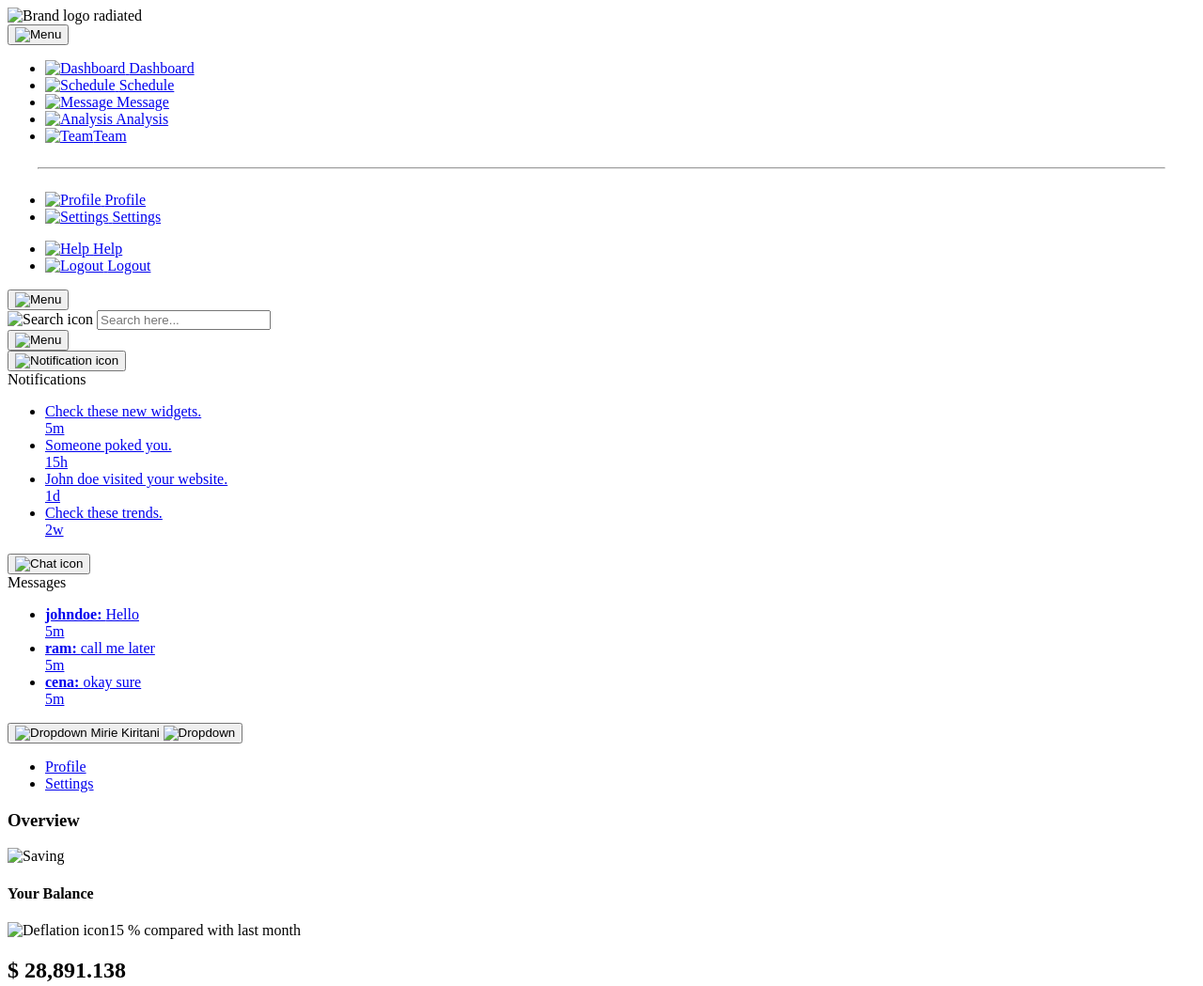
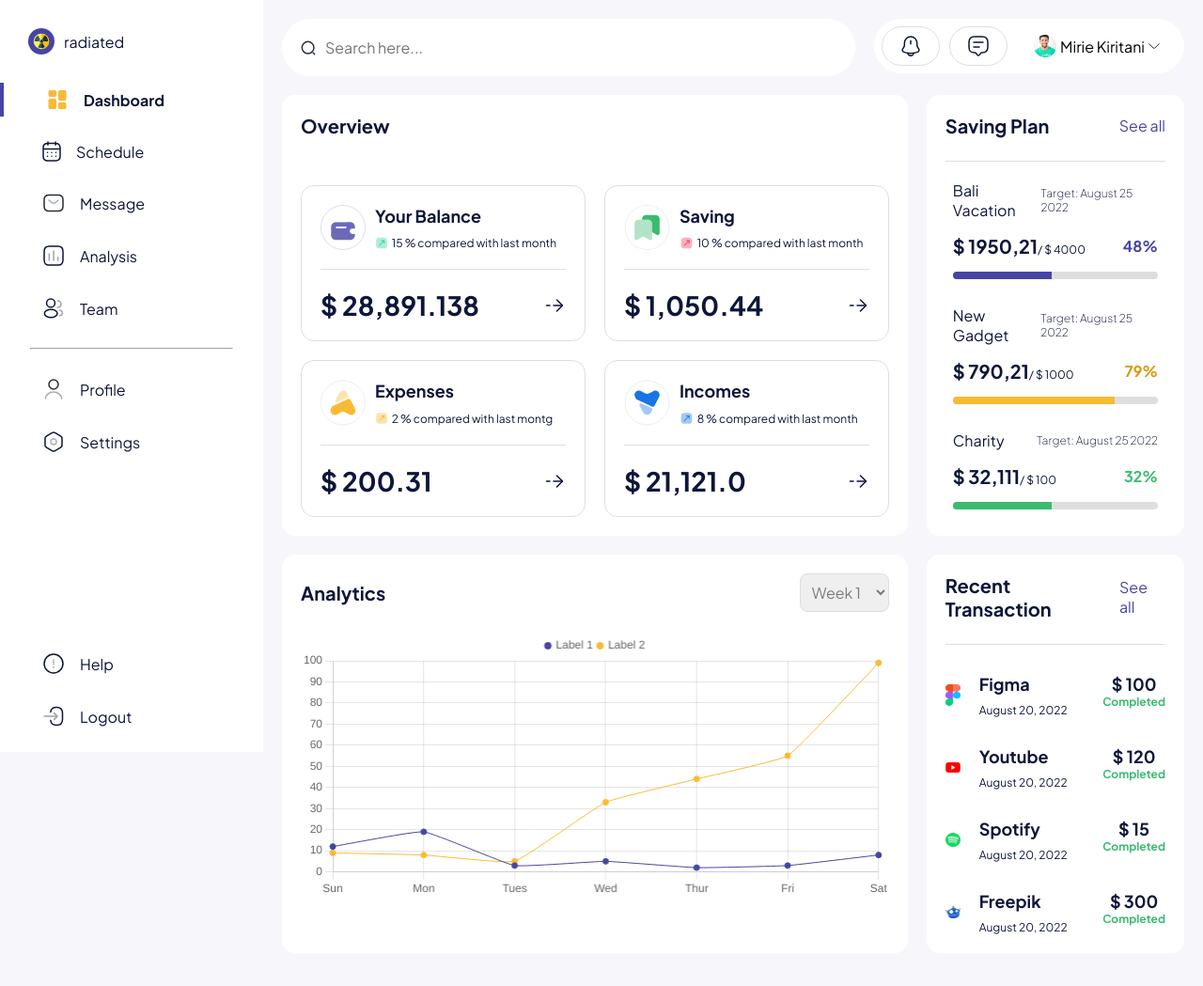
Before and after one commit to radiaated/intuji-frontend-associate-challenge, a plain HTML site: page index.html in a window 1280 px wide. Shown: the top 1049 px of the page at 94% size. Drawn offline with nearby package versions, Linux system fonts and the light colour scheme; the site is published under a folder, as on GitHub Pages, so addresses that start at the root find nothing.

```diff
--- a/index.html
+++ b/index.html
@@ -4,7 +4,7 @@
     <meta charset="UTF-8" />
     <meta name="viewport" content="width=device-width, initial-scale=1.0" />
 
-    <link rel="stylesheet" href="/css/styles.css" />
+    <link rel="stylesheet" href="css/styles.css" />
     <title>Document</title>
   </head>
   <body>
@@ -15,7 +15,7 @@
       <div id="sidebar-header">
         <div class="sidebar__brand">
           <img
-            src="/assets/image/brand-logo.svg"
+            src="assets/image/brand-logo.svg"
             style="height: 28px"
             alt="Brand logo"
             id="sidebar-brand-logo"
@@ -24,7 +24,7 @@
         </div>
         <button class="btn btn-header-nav btn-sidebar-collapse">
           <img
-            src="/assets/icons/icon-hamburger.svg"
+            src="assets/icons/icon-hamburger.svg"
             style="height: 28px"
             alt="Menu"
           />
@@ -35,32 +35,32 @@
           <ul class="sidebar-navbar__links">
             <li class="sidebar-navbar__links__item active">
               <a href="#" class="sidebar-navbar__links__item__link"
-                ><img src="/assets/icons/icon-dashboard.svg" alt="Dashboard" />
+                ><img src="assets/icons/icon-dashboard.svg" alt="Dashboard" />
 
                 <span>Dashboard</span></a
               >
             </li>
             <li class="sidebar-navbar__links__item">
               <a href="#" class="sidebar-navbar__links__item__link"
-                ><img src="/assets/icons/icon-calendar.svg" alt="Schedule" />
+                ><img src="assets/icons/icon-calendar.svg" alt="Schedule" />
                 <span>Schedule</span></a
               >
             </li>
             <li class="sidebar-navbar__links__item">
               <a href="#" class="sidebar-navbar__links__item__link"
-                ><img src="/assets/icons/icon-message.svg" alt="Message" />
+                ><img src="assets/icons/icon-message.svg" alt="Message" />
                 <span>Message</span></a
               >
             </li>
             <li class="sidebar-navbar__links__item">
               <a href="#" class="sidebar-navbar__links__item__link"
-                ><img src="/assets/icons/icon-chart.svg" alt="Analysis" />
+                ><img src="assets/icons/icon-chart.svg" alt="Analysis" />
                 <span>Analysis</span></a
               >
             </li>
             <li class="sidebar-navbar__links__item">
               <a href="#" class="sidebar-navbar__links__item__link"
-                ><img src="/assets/icons/icon-team.svg" alt="Team" /><span
+                ><img src="assets/icons/icon-team.svg" alt="Team" /><span
                   >Team</span
                 ></a
               >
@@ -72,13 +72,13 @@
           <ul class="sidebar-navbar__links">
             <li class="sidebar-navbar__links__item">
               <a href="#" class="sidebar-navbar__links__item__link"
-                ><img src="/assets/icons/icon-user.svg" alt="Profile" />
+                ><img src="assets/icons/icon-user.svg" alt="Profile" />
                 <span>Profile</span></a
               >
             </li>
             <li class="sidebar-navbar__links__item">
               <a href="#" class="sidebar-navbar__links__item__link"
-                ><img src="/assets/icons/icon-setting.svg" alt="Settings" />
+                ><img src="assets/icons/icon-setting.svg" alt="Settings" />
                 <span>Settings</span></a
               >
             </li>
@@ -88,13 +88,13 @@
           <ul class="sidebar-navbar__links">
             <li class="sidebar-navbar__links__item">
               <a href="#" class="sidebar-navbar__links__item__link"
-                ><img src="/assets/icons/icon-info.svg" alt="Help" />
+                ><img src="assets/icons/icon-info.svg" alt="Help" />
                 <span>Help</span></a
               >
             </li>
             <li class="sidebar-navbar__links__item">
               <a href="#" class="sidebar-navbar__links__item__link"
-                ><img src="/assets/icons/icon-logout.svg" alt="Logout" />
+                ><img src="assets/icons/icon-logout.svg" alt="Logout" />
                 <span>Logout</span></a
               >
             </li>
@@ -110,14 +110,14 @@
         <div class="flex-row" style="gap: 0.75em; width: 100%">
           <button class="btn btn-header-nav btn-sidebar-collapse">
             <img
-              src="/assets/icons/icon-hamburger.svg"
+              src="assets/icons/icon-hamburger.svg"
               style="height: 28px"
               alt="Menu"
             />
           </button>
           <form action="#" id="form-navbar-search" style="width: 100%">
             <div class="form-group form-group--with-icon">
-              <img src="/assets/icons/icon-search.svg" alt="Search icon" />
+              <img src="assets/icons/icon-search.svg" alt="Search icon" />
               <input type="text" name="search" placeholder="Search here..." />
             </div>
           </form>
@@ -125,7 +125,7 @@
         <div>
           <button id="btn-header-menu" class="btn btn-header-nav btn-dropdown">
             <img
-              src="/assets/icons/icon-menu.svg"
+              src="assets/icons/icon-menu.svg"
               alt="Menu"
               style="width: 28px"
             />
@@ -137,10 +137,7 @@
                 class="btn page-header-button btn-dropdown"
                 data-target="page-header-notification-dropdown"
               >
-                <img
-                  src="/assets/icons/icon-bell.svg"
-                  alt="Notification icon"
-                />
+                <img src="assets/icons/icon-bell.svg" alt="Notification icon" />
               </button>
               <div
                 id="page-header-notification-dropdown"
@@ -190,10 +187,7 @@
                 class="btn page-header-button btn-dropdown"
                 data-target="page-header-message-dropdown"
               >
-                <img
-                  src="/assets/icons/icon-message-text.svg"
-                  alt="Chat icon"
-                />
+                <img src="assets/icons/icon-message-text.svg" alt="Chat icon" />
               </button>
               <div
                 id="page-header-message-dropdown"
@@ -235,13 +229,13 @@
                 data-target="page-header-profile-dropdown"
               >
                 <img
-                  src="/assets/image/person-avatar.jpg"
+                  src="assets/image/person-avatar.jpg"
                   alt="Dropdown"
                   id="page-header-button-profile-avatar"
                   loading="lazy"
                 />
                 Mirie Kiritani
-                <img src="/assets/icons/icon-down-chevron.svg" alt="Dropdown" />
+                <img src="assets/icons/icon-down-chevron.svg" alt="Dropdown" />
               </button>
               <div
                 id="page-header-profile-dropdown"
@@ -278,12 +272,12 @@
               <div class="section-overview__stats__item">
                 <div class="section-overview__stats__item__header">
                   <div class="section-overview__stats__item__header__icon">
-                    <img src="/assets/icons/icon-purse.svg" alt="Saving" />
+                    <img src="assets/icons/icon-purse.svg" alt="Saving" />
                   </div>
                   <h4>Your Balance</h4>
                   <p>
                     <img
-                      src="/assets/icons/icon-top-right-green.svg"
+                      src="assets/icons/icon-top-right-green.svg"
                       alt="Deflation icon"
                     />15 % compared with last month
                   </p>
@@ -327,12 +321,12 @@
               <div class="section-overview__stats__item">
                 <div class="section-overview__stats__item__header">
                   <div class="section-overview__stats__item__header__icon">
-                    <img src="/assets/icons/icon-saving.svg" alt="Saving" />
+                    <img src="assets/icons/icon-saving.svg" alt="Saving" />
                   </div>
                   <h4>Saving</h4>
                   <p>
                     <img
-                      src="/assets/icons/icon-top-right-red.svg"
+                      src="assets/icons/icon-top-right-red.svg"
                       alt="Deflation icon"
                     />10 % compared with last month
                   </p>
@@ -376,12 +370,12 @@
               <div class="section-overview__stats__item">
                 <div class="section-overview__stats__item__header">
                   <div class="section-overview__stats__item__header__icon">
-                    <img src="/assets/icons/icon-expense.svg" alt="Saving" />
+                    <img src="assets/icons/icon-expense.svg" alt="Saving" />
                   </div>
                   <h4>Expenses</h4>
                   <p>
                     <img
-                      src="/assets/icons/icon-top-right-yellow.svg"
+                      src="assets/icons/icon-top-right-yellow.svg"
                       alt="Deflation icon"
                     />2 % compared with last montg
                   </p>
@@ -425,12 +419,12 @@
               <div class="section-overview__stats__item">
                 <div class="section-overview__stats__item__header">
                   <div class="section-overview__stats__item__header__icon">
-                    <img src="/assets/icons/icon-incomes.svg" alt="Saving" />
+                    <img src="assets/icons/icon-incomes.svg" alt="Saving" />
                   </div>
                   <h4>Incomes</h4>
                   <p>
                     <img
-                      src="/assets/icons/icon-top-right-blue.svg"
+                      src="assets/icons/icon-top-right-blue.svg"
                       alt="Deflation icon"
                     />8 % compared with last month
                   </p>
@@ -619,7 +613,7 @@
             <div class="section-recentr__item">
               <div class="section-recentr__item__info">
                 <div class="section-recentr__item__info__img">
-                  <img src="/assets/image/logo-figma.png" alt="Figma" />
+                  <img src="assets/image/logo-figma.png" alt="Figma" />
                 </div>
                 <div class="section-recentr__item__info__detail">
                   <h4>Figma</h4>
@@ -634,7 +628,7 @@
             <div class="section-recentr__item">
               <div class="section-recentr__item__info">
                 <div class="section-recentr__item__info__img">
-                  <img src="/assets/image/logo-yt.png" alt="Figma" />
+                  <img src="assets/image/logo-yt.png" alt="Figma" />
                 </div>
                 <div class="section-recentr__item__info__detail">
                   <h4>Youtube</h4>
@@ -649,7 +643,7 @@
             <div class="section-recentr__item">
               <div class="section-recentr__item__info">
                 <div class="section-recentr__item__info__img">
-                  <img src="/assets/image/logo-spotify.png" alt="Figma" />
+                  <img src="assets/image/logo-spotify.png" alt="Figma" />
                 </div>
                 <div class="section-recentr__item__info__detail">
                   <h4>Spotify</h4>
@@ -664,7 +658,7 @@
             <div class="section-recentr__item">
               <div class="section-recentr__item__info">
                 <div class="section-recentr__item__info__img">
-                  <img src="/assets/image/logo-freepik.png" alt="Figma" />
+                  <img src="assets/image/logo-freepik.png" alt="Figma" />
                 </div>
                 <div class="section-recentr__item__info__detail">
                   <h4>Freepik</h4>
@@ -682,7 +676,7 @@
     </main>
     <div id="backdrop"></div>
 
-    <script src="/js/script.js"></script>
+    <script src="js/script.js"></script>
     <script src="https://cdn.jsdelivr.net/npm/chart.js"></script>
   </body>
 </html>
--- a/scss/_home-page.scss
+++ b/scss/_home-page.scss
@@ -505,7 +505,7 @@
       .section-recentr__item__info__img {
         img {
           width: 100%;
-          height: 100%;
+          height: 28px;
           object-fit: contain;
         }
       }
```
Also changed, not shown: css/styles.css, 1 other file.
